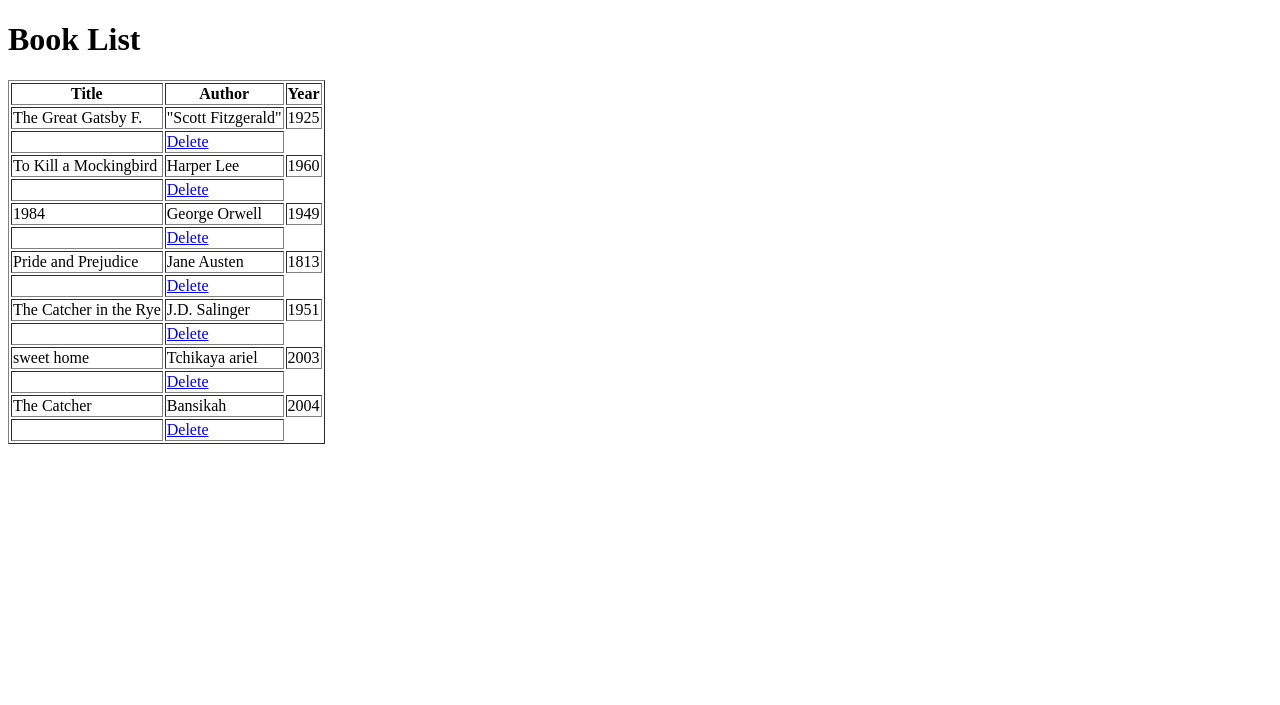
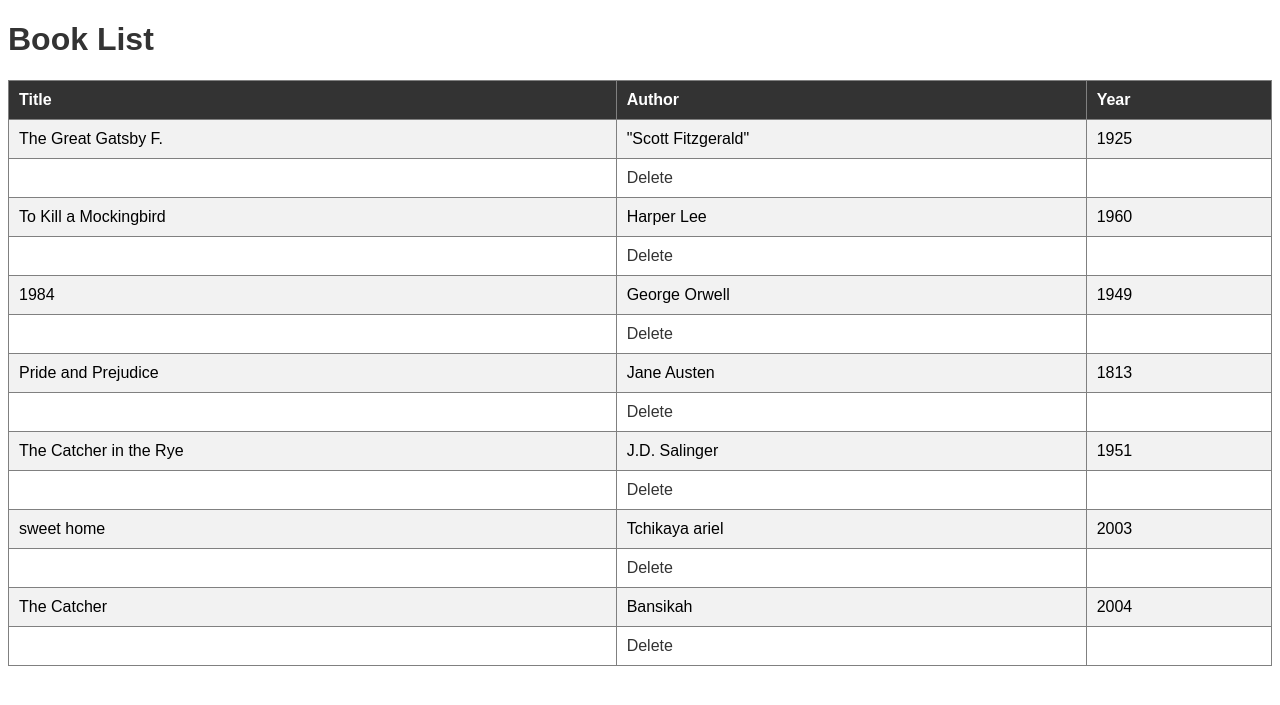
Before and after one commit to Bansikah/flask_crud, a Flask app: page / in a window 1280 px wide. Shown: the top 705 px of the page. Run offline with Flask 3, Linux system fonts and the light colour scheme.

Commit message:
add styles

```diff
--- a/templates/index.html
+++ b/templates/index.html
@@ -2,6 +2,69 @@
 <html>
 <head>
     <title>Book List</title>
+    <style>
+        body {
+            font-family: Arial, sans-serif;
+        }
+
+        h1 {
+            color: #333;
+        }
+
+        table {
+            width: 100%;
+            border-collapse: collapse;
+            margin-top: 20px;
+        }
+
+        th, td {
+            padding: 10px;
+            text-align: left;
+        }
+
+        th {
+            background-color: #333;
+            color: #fff;
+        }
+
+        tr:nth-child(even) {
+            background-color: #f2f2f2;
+        }
+
+        a {
+            color: #333;
+            text-decoration: none;
+        }
+
+        a:hover {
+            text-decoration: underline;
+        }
+
+        .add-book-link {
+            display: block;
+            margin-top: 20px;
+            text-align: center;
+            color: green;
+        }
+
+        .delete-button {
+            background-color: red;
+            color: #fff;
+            border: none;
+            border-radius: 3px;
+            padding: 5px 10px;
+            cursor: pointer;
+        }
+
+        .update-button {
+            background-color: green;
+            color: #fff;
+            border: none;
+            border-radius: 3px;
+            padding: 5px 10px;
+            cursor: pointer;
+        }
+        </style>
 </head>
 <body>
     <h1>Book List</h1>
```
Also changed, not shown: add_book.html (deleted, +0 -15 lines), templates/add_book.html (added, +63 -0 lines), templates/edit_book.html (+39 -0 lines).
